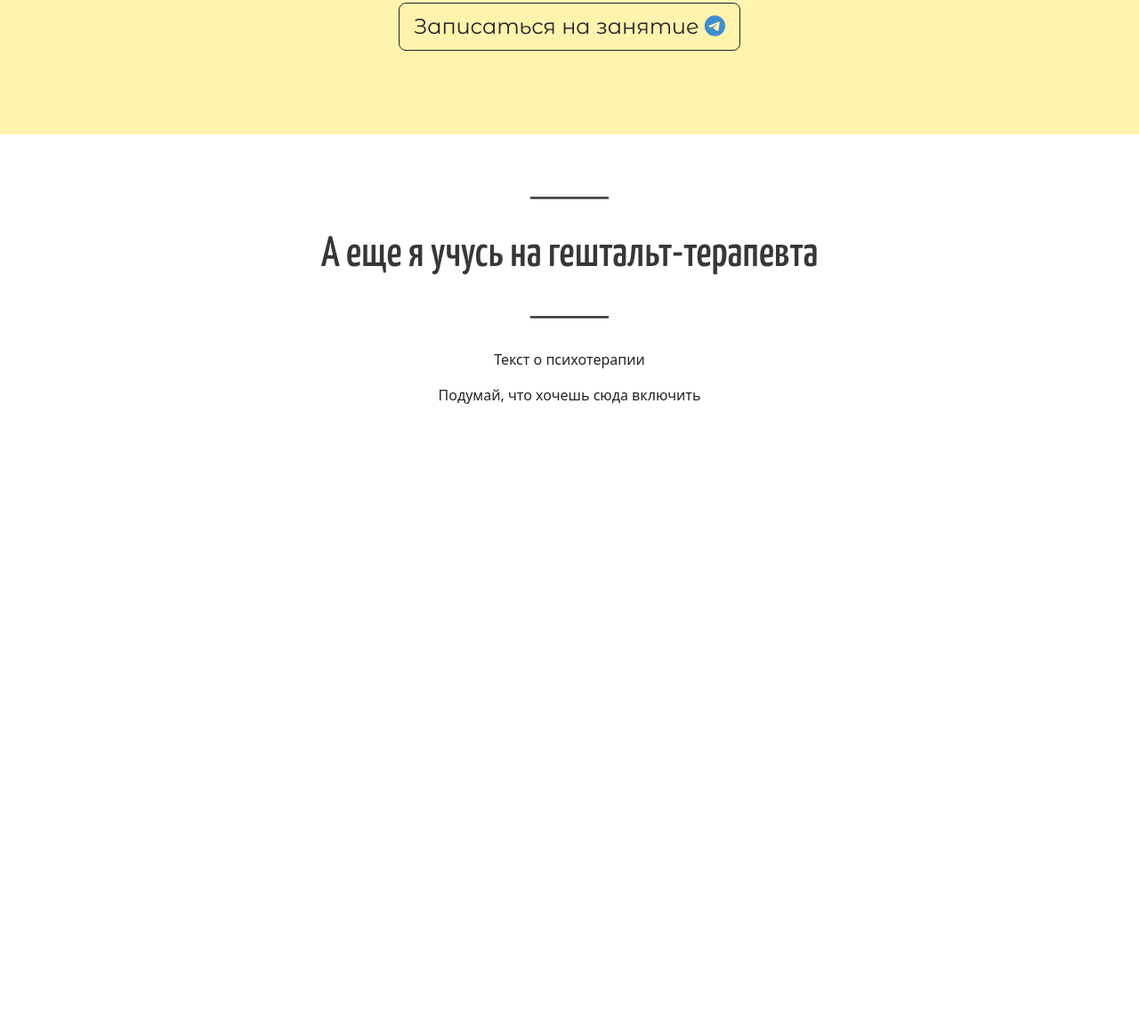
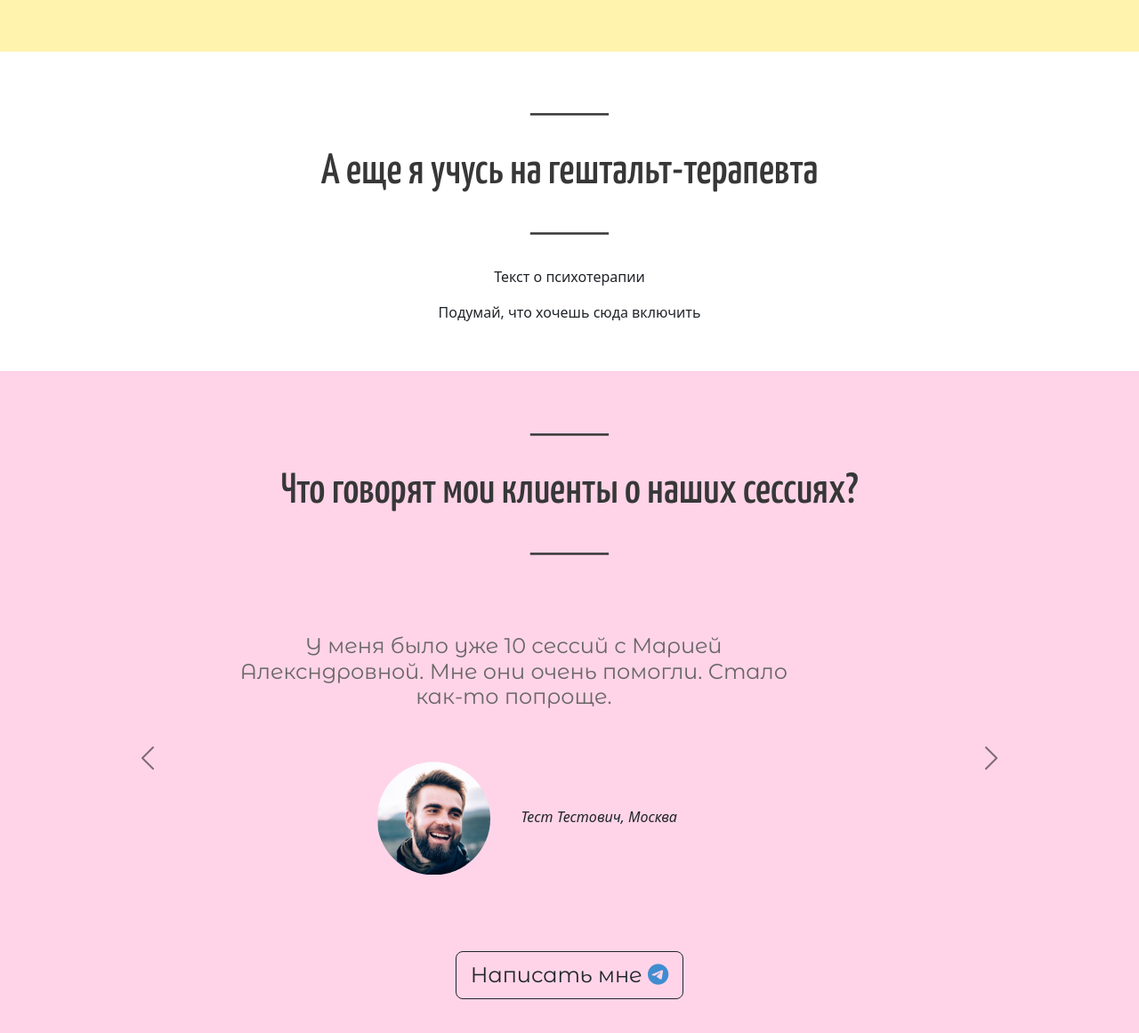
Before and after one commit to pvldgt/mariaarintseva, a plain HTML site: page index.html in a window 1280 px wide. Shown: the part 3491-4652 px from the top of the page at 89% size. Before the commit the page ends 4002 px from the top, so only its background shows below. Drawn offline with nearby package versions, Linux system fonts and the light colour scheme.

Commit message:
add psychology testimonial section

```diff
--- a/css/styles.css
+++ b/css/styles.css
@@ -70,7 +70,7 @@ h3 {
 .contact-me-button {
   font-family: 'Montserrat Alternates';
   font-size: 1.5rem;
-  margin: 5%;
+  margin: 2%;
 }
 
 .telegram-logo {
@@ -215,4 +215,8 @@ h3 {
 #psychology {
   background-color: #fff;
 }
+
+#psychology-feedback {
+  background-color: rgb(255, 212, 232);
+}
 /* End of Psychology */
--- a/index.html
+++ b/index.html
@@ -204,11 +204,10 @@
             <img class="testimonial-image better-padding" src="images/guy_testimonial.jpg" alt="dog-profile">
             <em>Марк Грибоедов, занимался с Марией Александровной 1.5 года</em>
           </div>
-          <div class="carousel-item testimonial-item">
-            <h2 class="testimonial-text">My dog used to be so lonely, but with TinDog's help, they've found the love of
-              their life. I think.</h2>
-            <img class="testimonial-image" src="images/girl_testimonial.jpg" alt="lady-profile">
-            <em>Beverly, Illinois</em>
+          <div class="carousel-item testimonial-item better-padding">
+            <h3 class="testimonial-text"> Мы занимаемся уже 9 месяцев, и я чувствую очень сильный прогресс! Недавно я провела созвон с глобальными коллегами и мне даже не было страшно.</h3>
+            <img class="testimonial-image better-padding" src="images/girl_testimonial.jpg" alt="lady-profile">
+            <em>Светлана, занимается с Марией 9 месяцев</em>
           </div>
         </div>
         <button class="carousel-control-prev" type="button" data-bs-target="#testimonial-carousel" data-bs-slide="prev">
@@ -222,7 +221,7 @@
       </div>
 
       <a href="https://t.me/happysummerry" class="btn btn-outline-dark btn-lg mx-auto contact-me-button"
-        role="button">Записаться на занятие <i class="fa-brands fa-telegram telegram-logo"></i></a>
+        role="button">Записаться <i class="fa-brands fa-telegram telegram-logo"></i></a>
 
   </section>
 
@@ -243,6 +242,43 @@
 
 
   <!-- Client Testimonials -->
+
+    <section id="psychology-feedback" class="regular-section">
+      <div class="container">
+        <div class="section-title">
+          <h2 class="better-padding"> ⸻ </h2>
+          <h2 class="better-padding section-font">Что говорят мои клиенты о наших сессиях?</h2>
+          <h2 class="better-padding"> ⸻ </h2>
+        </div>
+
+        <div id="psychology-testimonial-carousel" class="carousel carousel-dark slide" data-bs-interval="5000"
+          data-bs-ride="carousel" data-bs-pause="hover">
+          <div class="carousel-inner">
+            <div class="carousel-item testimonial-item active better-padding">
+              <h3>У меня было уже 10 сессий с Марией Алексндровной. Мне они очень помогли. Стало как-то попроще.  </h3>
+              <img class="testimonial-image better-padding" src="images/guy_testimonial.jpg" alt="dog-profile">
+              <em>Тест Тестович, Москва</em>
+            </div>
+            <div class="carousel-item testimonial-item better-padding">
+              <h3 class="testimonial-text">Тест тест это тестовый текст надо взть у кого-то реальный отзыв :) .</h3>
+              <img class="testimonial-image better-padding" src="images/girl_testimonial.jpg" alt="lady-profile">
+              <em>Ксения, Москва</em>
+            </div>
+          </div>
+          <button class="carousel-control-prev" type="button" data-bs-target="#psychology-testimonial-carousel" data-bs-slide="prev">
+            <span class="carousel-control-prev-icon" aria-hidden="true"></span>
+            <span class="visually-hidden">Previous</span>
+          </button>
+          <button class="carousel-control-next" type="button" data-bs-target="#psychology-testimonial-carousel" data-bs-slide="next">
+            <span class="carousel-control-next-icon" aria-hidden="true"></span>
+            <span class="visually-hidden">Next</span>
+          </button>
+        </div>
+
+        <a href="https://t.me/happysummerry" class="btn btn-outline-dark btn-lg mx-auto contact-me-button"
+          role="button">Написать мне <i class="fa-brands fa-telegram telegram-logo"></i></a>
+
+    </section>
 
 
   <!--
```
